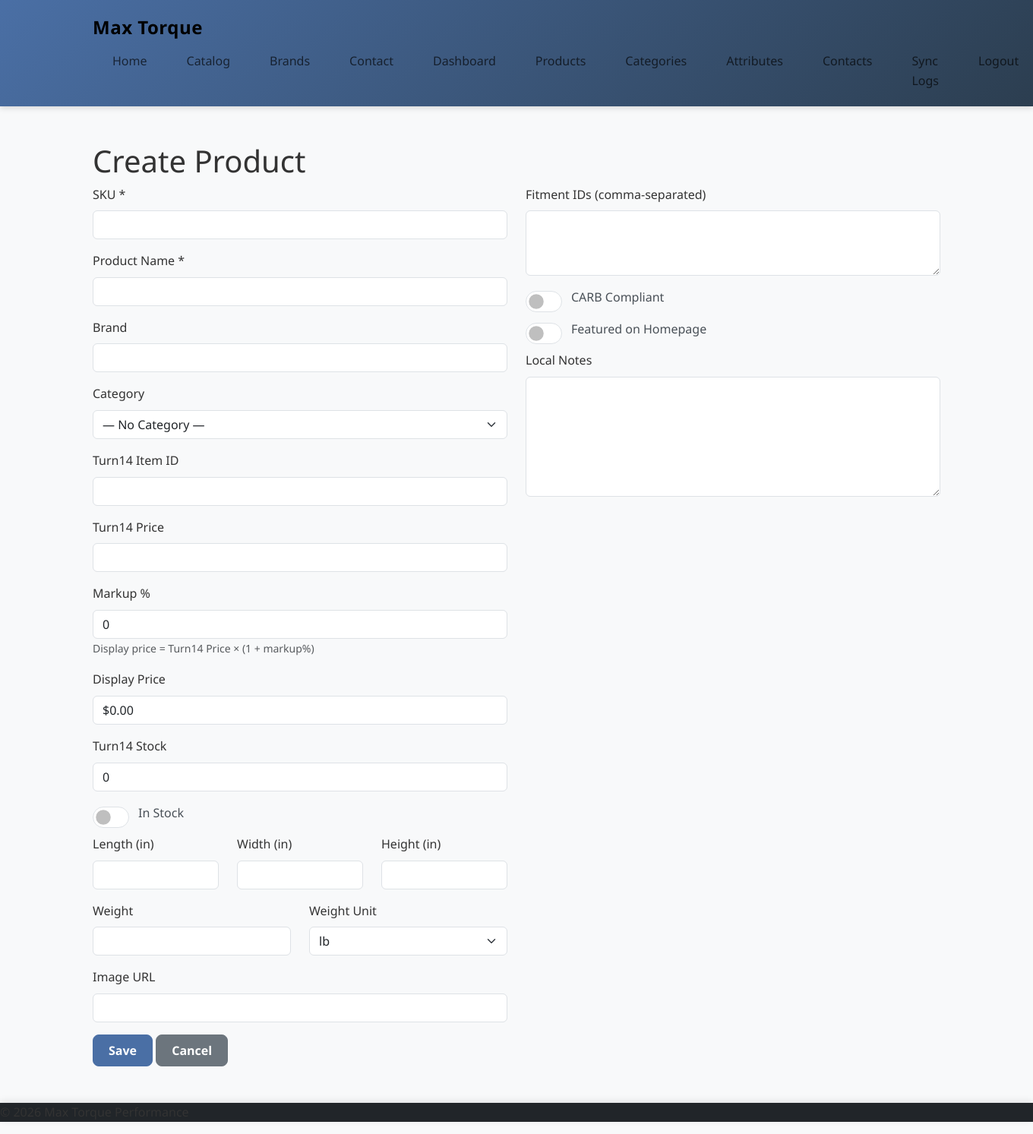
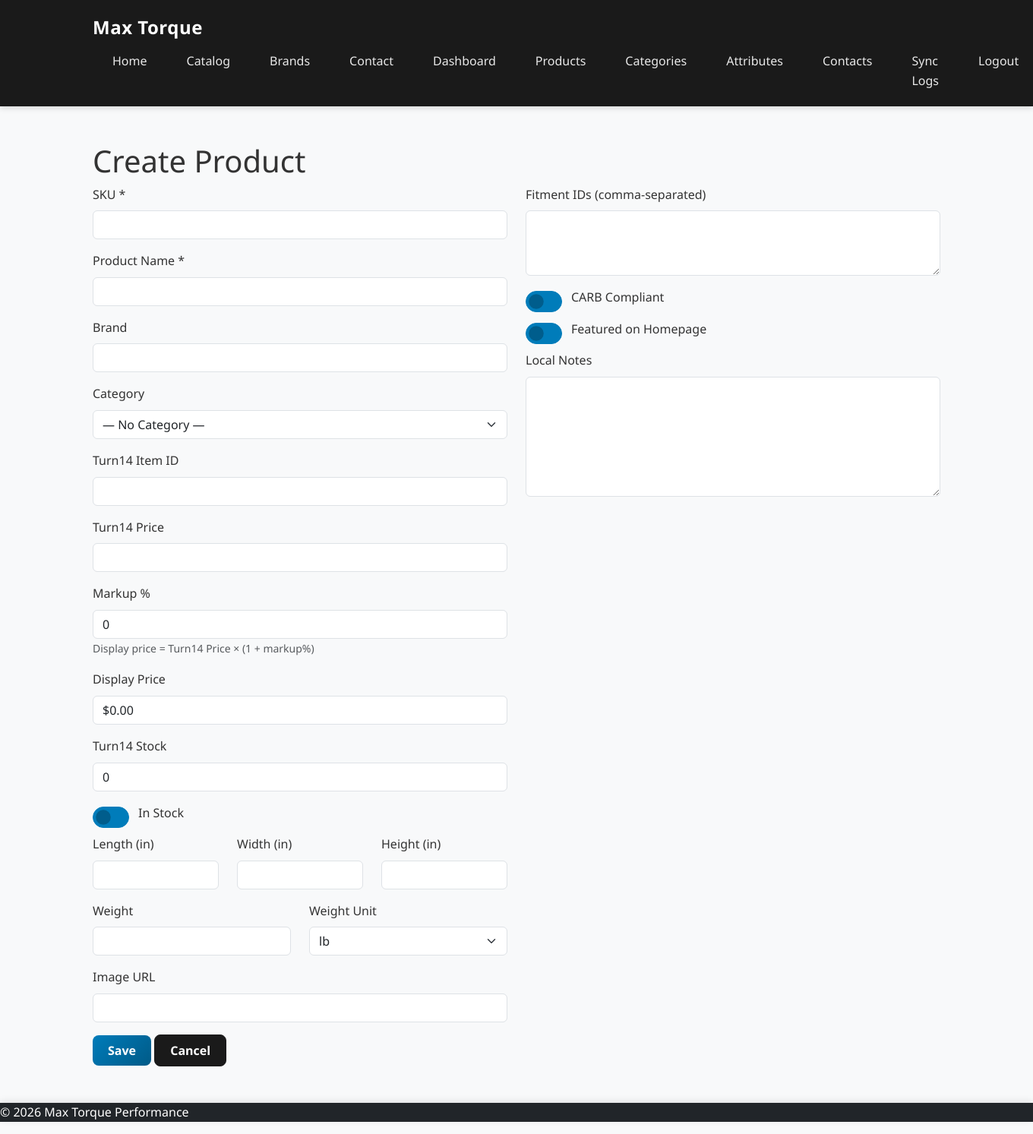
Before and after one commit to BarryGilkes/MaxTorquePerformance, a Flask app: page /admin/products/create in a window 1360 px wide. Shown: the whole page at 76% size. Run offline with Flask 3, Linux system fonts and the light colour scheme; the visitor is signed in with stand-in values (Sample User, id 1); data that the repository does not hold is empty.

Commit message:
Update color scheme to match maxtorqueperformance.com brand colors

```diff
--- a/app/static/css/style.css
+++ b/app/static/css/style.css
@@ -1,26 +1,30 @@
-/* Modern Custom Styles for Max Torque Performance */
+/* Modern Custom Styles for Max Torque Performance – colors inspired by maxtorqueperformance.com */
 
 :root {
-    --primary: #4a6fa5;
-    --primary-dark: #3a5a85;
-    --secondary: #6c757d;
-    --accent: #0d6efd;
+    --primary: #007cba;
+    --primary-dark: #005a87;
+    --accent: #7a00df;
+    --accent-light: #9b4de0;
+    --dark: #1a1a1a;
+    --text: #333333;
+    --text-muted: #6d6d6d;
     --light-bg: #f8f9fa;
-    --card-shadow: 0 4px 6px rgba(0, 0, 0, 0.1);
+    --white: #ffffff;
+    --card-shadow: 0 4px 12px rgba(0, 0, 0, 0.1);
     --transition: all 0.3s ease;
 }
 
 body {
     font-family: 'Segoe UI', Roboto, 'Helvetica Neue', Arial, sans-serif;
     background-color: var(--light-bg);
-    color: #333;
+    color: var(--text);
     line-height: 1.6;
 }
 
 /* Enhanced Navbar */
 .navbar {
     box-shadow: 0 2px 8px rgba(0, 0, 0, 0.15);
-    background: linear-gradient(135deg, var(--primary) 0%, #2c3e50 100%) !important;
+    background-color: var(--dark) !important;
     padding: 0.75rem 0;
     transition: var(--transition);
 }
@@ -28,6 +32,7 @@ body {
 .navbar-brand {
     font-weight: 700;
     letter-spacing: 0.5px;
+    color: var(--white) !important;
 }
 
 .navbar-nav .nav-link {
@@ -37,11 +42,13 @@ body {
     border-radius: 6px;
     transition: var(--transition);
     margin: 0 2px;
+    color: rgba(255,255,255,0.9) !important;
 }
 
 .navbar-nav .nav-link:hover {
     background-color: rgba(255, 255, 255, 0.15);
     transform: translateY(-1px);
+    color: var(--white) !important;
 }
 
 /* Cards */
@@ -71,33 +79,30 @@ body {
 .card-title {
     font-weight: 600;
     margin-bottom: 0.5rem;
-    color: #2c3e50;
-}
-
-.card-text {
-    color: var(--secondary);
+    color: var(--dark);
 }
 
 /* Buttons */
 .btn-primary {
-    background-color: var(--primary);
-    border-color: var(--primary);
+    background: linear-gradient(135deg, var(--primary) 0%, var(--primary-dark) 100%);
+    border: none;
     font-weight: 600;
     padding: 0.5rem 1.25rem;
     border-radius: 8px;
     transition: var(--transition);
+    color: var(--white);
 }
 
 .btn-primary:hover {
-    background-color: var(--primary-dark);
-    border-color: var(--primary-dark);
+    background: linear-gradient(135deg, var(--primary-dark) 0%, var(--primary) 100%);
     transform: translateY(-2px);
-    box-shadow: 0 4px 8px rgba(74, 111, 165, 0.3);
+    box-shadow: 0 4px 12px rgba(0, 124, 186, 0.4);
+    color: var(--white);
 }
 
 .btn-secondary {
-    background-color: var(--secondary);
-    border-color: var(--secondary);
+    background-color: var(--dark);
+    border-color: var(--dark);
     font-weight: 600;
     padding: 0.5rem 1.25rem;
     border-radius: 8px;
@@ -138,12 +145,19 @@ body {
     height: 1.75em;
     margin-top: 0.25em;
     cursor: pointer;
+    background-color: var(--primary);
+    border-color: var(--primary);
+}
+
+.form-switch .form-check-input:checked {
+    background-color: var(--accent);
+    border-color: var(--accent);
 }
 
 .form-switch .form-check-label {
     margin-left: 0.75rem;
     font-weight: 500;
-    color: #495057;
+    color: var(--text);
     cursor: pointer;
     user-select: none;
 }
@@ -207,6 +203,8 @@ body {
 footer {
     margin-top: auto;
     box-shadow: 0 -2px 10px rgba(0, 0, 0, 0.1);
+    background-color: var(--dark);
+    color: var(--white);
 }
 
 /* Section spacing */
```
Also changed, not shown: other parts of app/static/css/style.css (+12 -27 lines).
